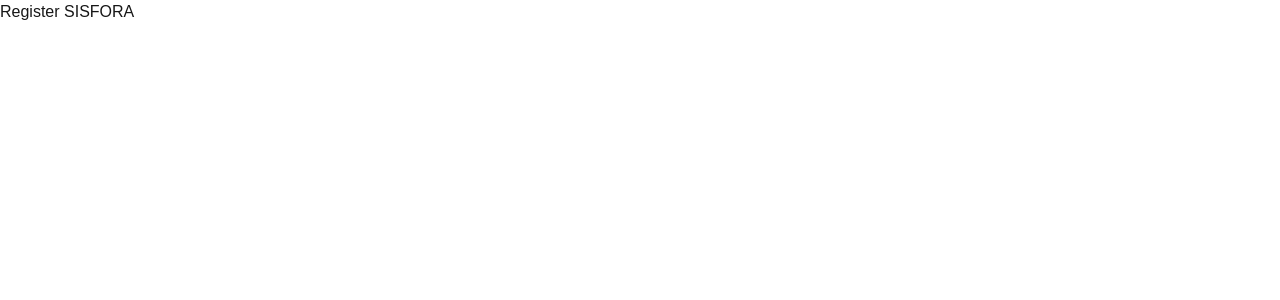
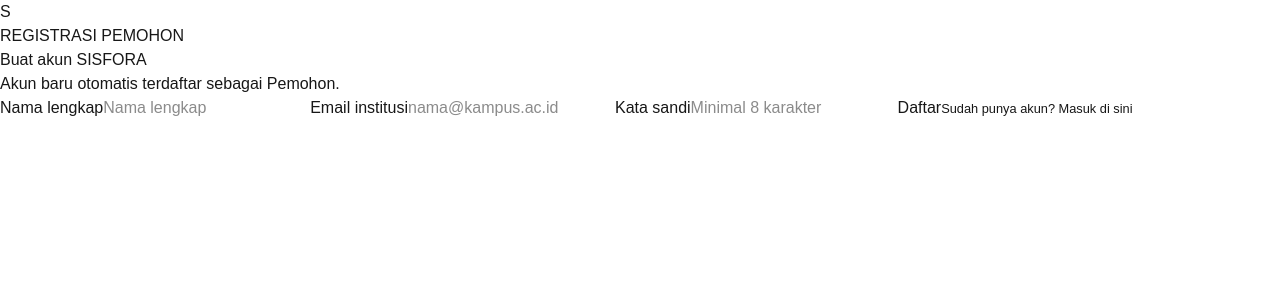
Before and after one commit to JeanGunhildr/sisfora, a Next.js app: page /register in a window 1280 px wide. Shown: the top 300 px of the page. Built offline with nearby package versions, Linux system fonts and the light colour scheme.

Commit message:
add login and register

```diff
--- a/app/(auth)/login/page.tsx
+++ b/app/(auth)/login/page.tsx
@@ -1,7 +1,2 @@
-export default function LoginPage() {
-  return (
-    <main>
-      <h1>Login SISFORA</h1>
-    </main>
-  );
-}
+import Link from 'next/link'
+export default function Page(){return <main className="auth-page"><form className="auth-card"><div className="logo-mark">S</div><span className="eyebrow">AKSES SISFORA</span><h1>Masuk ke akun Anda</h1><p>Kelola pengajuan penggunaan ruang kampus.</p><label>Email<input type="email" placeholder="nama@kampus.ac.id" required /></label><label>Kata sandi<input type="password" placeholder="Masukkan kata sandi" required /></label><button className="btn primary" type="submit">Masuk</button><small>Belum punya akun? <Link href="/register">Daftar sebagai Pemohon</Link></small></form></main>}
--- a/app/(auth)/register/page.tsx
+++ b/app/(auth)/register/page.tsx
@@ -1,7 +1,2 @@
-export default function RegisterPage() {
-  return (
-    <main>
-      <h1>Register SISFORA</h1>
-    </main>
-  );
-}
+import Link from 'next/link'
+export default function Page(){return <main className="auth-page"><form className="auth-card"><div className="logo-mark">S</div><span className="eyebrow">REGISTRASI PEMOHON</span><h1>Buat akun SISFORA</h1><p>Akun baru otomatis terdaftar sebagai Pemohon.</p><label>Nama lengkap<input required placeholder="Nama lengkap" /></label><label>Email institusi<input type="email" required placeholder="nama@kampus.ac.id" /></label><label>Kata sandi<input type="password" required placeholder="Minimal 8 karakter" /></label><button className="btn primary" type="submit">Daftar</button><small>Sudah punya akun? <Link href="/login">Masuk di sini</Link></small></form></main>}
```
